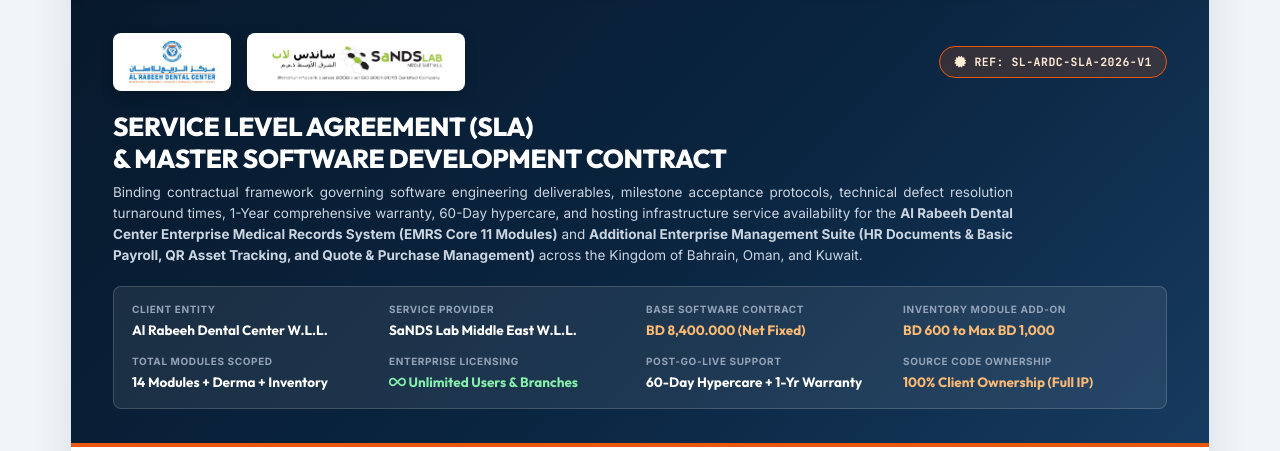
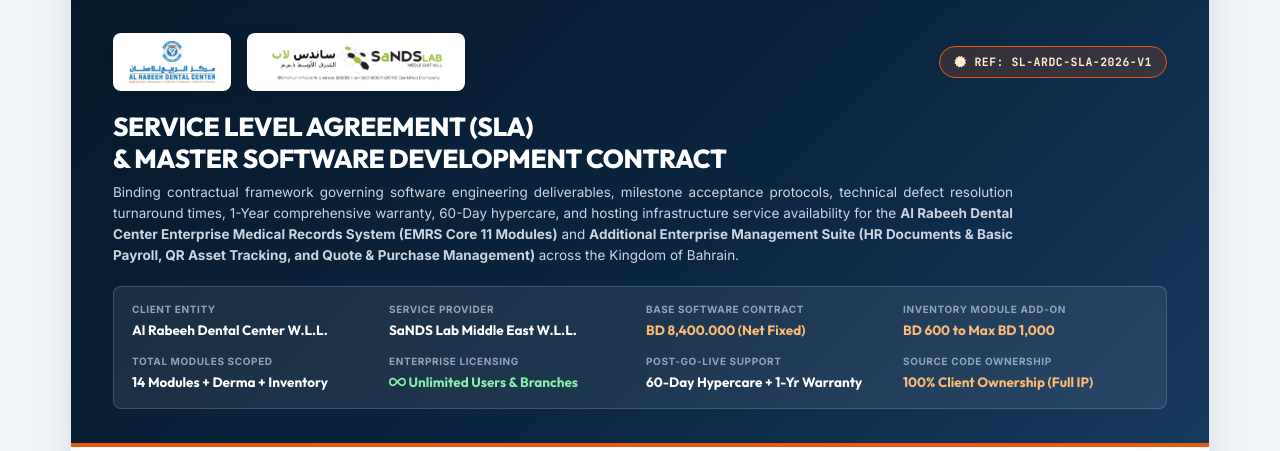
Before and after one commit to ajitsands/alrabeeh_docs, a PHP site: page /index.php?doc=SL-ARDC-SLA-2026-V1 in a window 1280 px wide. Shown: the part 181-632 px from the top of the page. Run offline with PHP 8.4, Linux system fonts and the light colour scheme; the visitor is signed in with stand-in values (Sample User, id 1); data comes from the database, SQL or seed files in the repository.

Commit message:
Restrict regional scope strictly to Kingdom of Bahrain only (remove Oman, Kuwait, wider GCC)

```diff
--- a/Al_Rabeeh_EMRS_and_Additional_Modules_SLA.html
+++ b/Al_Rabeeh_EMRS_and_Additional_Modules_SLA.html
@@ -861,7 +861,7 @@ if (!defined('AUTH_PORTAL_ACTIVE')) {
               </div>
               <h1 class="letterhead-title">SERVICE LEVEL AGREEMENT (SLA)<br>&amp; MASTER SOFTWARE DEVELOPMENT CONTRACT</h1>
               <p class="letterhead-subtitle">
-                Binding contractual framework governing software engineering deliverables, milestone acceptance protocols, technical defect resolution turnaround times, 1-Year comprehensive warranty, 60-Day hypercare, and hosting infrastructure service availability for the <strong>Al Rabeeh Dental Center Enterprise Medical Records System (EMRS Core 11 Modules)</strong> and <strong>Additional Enterprise Management Suite (HR Documents &amp; Basic Payroll, QR Asset Tracking, and Quote &amp; Purchase Management)</strong> across the Kingdom of Bahrain, Oman, and Kuwait.
+                Binding contractual framework governing software engineering deliverables, milestone acceptance protocols, technical defect resolution turnaround times, 1-Year comprehensive warranty, 60-Day hypercare, and hosting infrastructure service availability for the <strong>Al Rabeeh Dental Center Enterprise Medical Records System (EMRS Core 11 Modules)</strong> and <strong>Additional Enterprise Management Suite (HR Documents &amp; Basic Payroll, QR Asset Tracking, and Quote &amp; Purchase Management)</strong> across the Kingdom of Bahrain.
               </p>
 
               <!-- Contract Metadata Grid -->
@@ -1117,7 +1117,7 @@ if (!defined('AUTH_PORTAL_ACTIVE')) {
 
               <div class="section-h3"><i class="fa-solid fa-briefcase" style="color:var(--accent);"></i> Part B: Additional Enterprise Management Modules (3 Integrated Modules &bull; Nov 18 Proposal)</div>
               <p>
-                Providing Al Rabeeh Group of Medicals with a centralized platform to manage employee records, monitor physical assets via QR codes, and streamline end-to-end procurement workflows across Bahrain, Oman, and Kuwait:
+                Providing Al Rabeeh Group of Medicals with a centralized platform to manage employee records, monitor physical assets via QR codes, and streamline end-to-end procurement workflows across the Kingdom of Bahrain:
               </p>
 
               <div class="module-cards-grid">
@@ -1205,7 +1205,7 @@ if (!defined('AUTH_PORTAL_ACTIVE')) {
                 <ul style="margin: 6px 0 4px 18px; font-size: 12px; line-height: 1.6;">
                   <li><strong>100% Full Source Code Handover:</strong> The Client receives complete, unencumbered ownership of all custom software source code (ReactJS front-end, PHP MVC backend microservices, RabbitMQ message brokers, C# .NET Smart CPR hardware drivers, database DDL schemas, and deployment scripts) upon milestone settlement.</li>
                   <li><strong>Unlimited Users:</strong> Zero per-seat, per-doctor, per-nurse, per-pharmacist, or per-receptionist recurring licensing costs. Al Rabeeh may onboard unlimited users across all departments without paying any additional software license fees.</li>
-                  <li><strong>Unlimited Branches:</strong> The Client holds the unrestricted contractual right to deploy and operate the software across all 6 current Bahrain branches, plus any future dental clinics, derma centers, medical complexes, or regional branches in the Kingdom of Bahrain, Sultanate of Oman, State of Kuwait, or wider GCC, with zero additional software licensing fees.</li>
+                  <li><strong>Unlimited Branches:</strong> The Client holds the unrestricted contractual right to deploy and operate the software across all 6 current Bahrain branches, plus any future dental clinics, derma centers, or medical facilities within the Kingdom of Bahrain, with zero additional software licensing fees.</li>
                 </ul>
               </div>
 
--- a/index.php
+++ b/index.php
@@ -43,10 +43,10 @@ $routes = array(
         'pdf'      => 'Al_Rabeeh_EMRS_and_Additional_Modules_SLA.pdf',
         'status'   => 'Active Master Contract & SLA',
         'timeline' => '28 Dedicated Engineering Weeks (7.0 Mo)',
-        'scope'    => '14 Modules + Derma (Booking/Follow-ups) + Inventory Option (BD 600-1,000) • Unlimited Users & Branches',
+        'scope'    => '14 Modules + Derma (Booking/Follow-ups) + Inventory Option (BD 600-1,000) • Unlimited Users & Branches (Bahrain)',
         'ba_ref'   => 'SL-ARDC-SLA-2026-V1',
         'date'     => '19/11/2026',
-        'desc'     => 'Comprehensive 15-section Master Service Level Agreement (SLA) & Software Development Contract between SaNDS Lab and Al Rabeeh Dental Center / Group of Medicals. Covers 14 integrated modules (11 Clinical Reception EMRS + 3 Additional Modules: HR Documents & Basic Payroll, QR Asset Management, and Quote & Purchase Procurement Workflow) under the fixed quoted price of BD 8,400.000, Derma workflow up to booking & follow-ups, optional Clinical Inventory Module (BD 600 to Max BD 1,000), total project ceiling of BD 9,400.000 Max, 100% full source code transfer, and unlimited users with unlimited branches across Bahrain & GCC.'
+        'desc'     => 'Comprehensive 15-section Master Service Level Agreement (SLA) & Software Development Contract between SaNDS Lab and Al Rabeeh Dental Center / Group of Medicals. Covers 14 integrated modules (11 Clinical Reception EMRS + 3 Additional Modules: HR Documents & Basic Payroll, QR Asset Management, and Quote & Purchase Procurement Workflow) under the fixed quoted price of BD 8,400.000, Derma workflow up to booking & follow-ups, optional Clinical Inventory Module (BD 600 to Max BD 1,000), total project ceiling of BD 9,400.000 Max, 100% full source code transfer, and unlimited users with unlimited branches across the Kingdom of Bahrain.'
     ),
     'SL-ARDC-EMRS-2026-V1' => array(
         'title'    => '★ MASTER PROPOSAL: Al Rabeeh Dental Center EMRS Custom Ecosystem Development',
```
Also changed, not shown: 1 other file.
